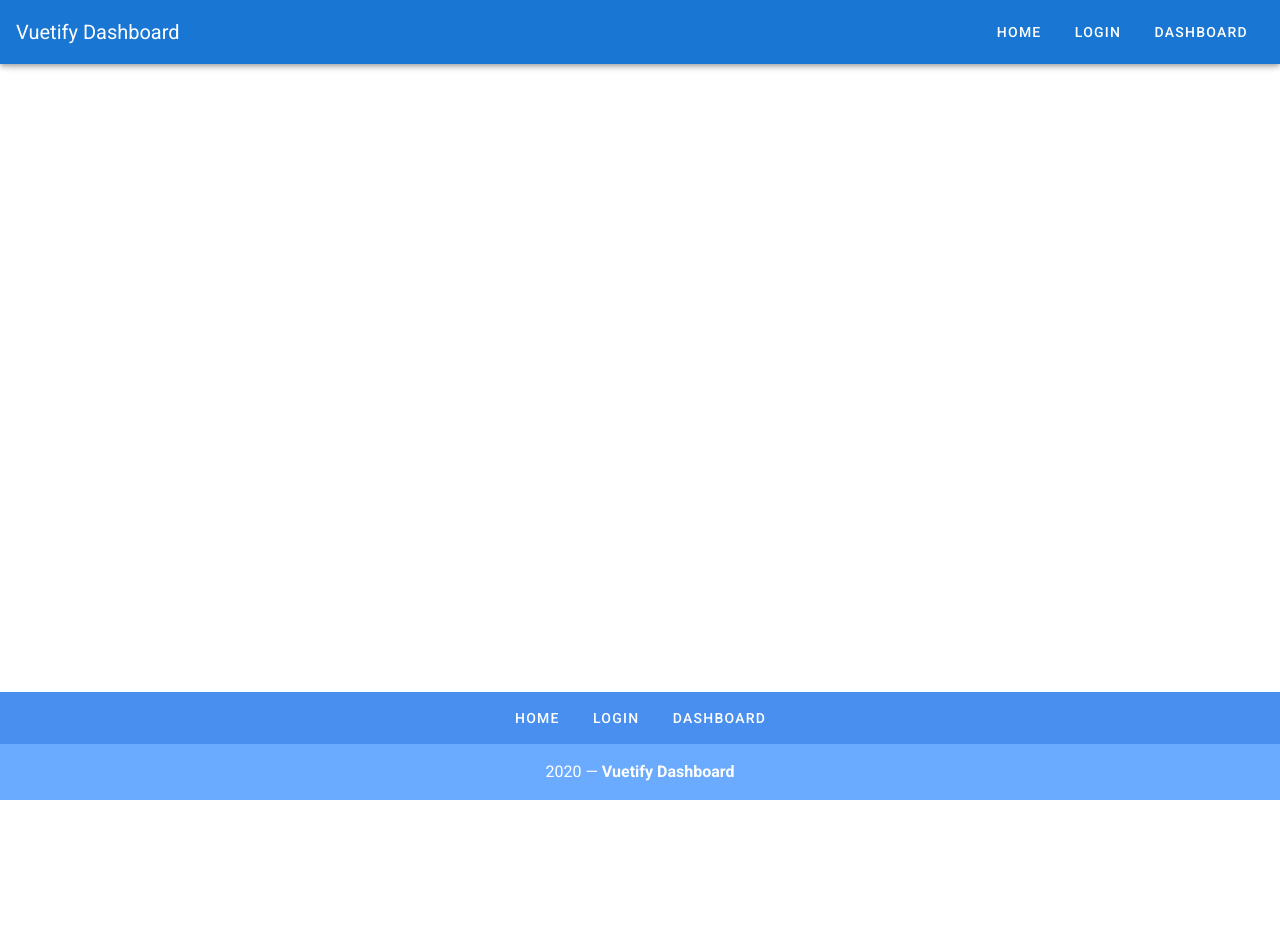
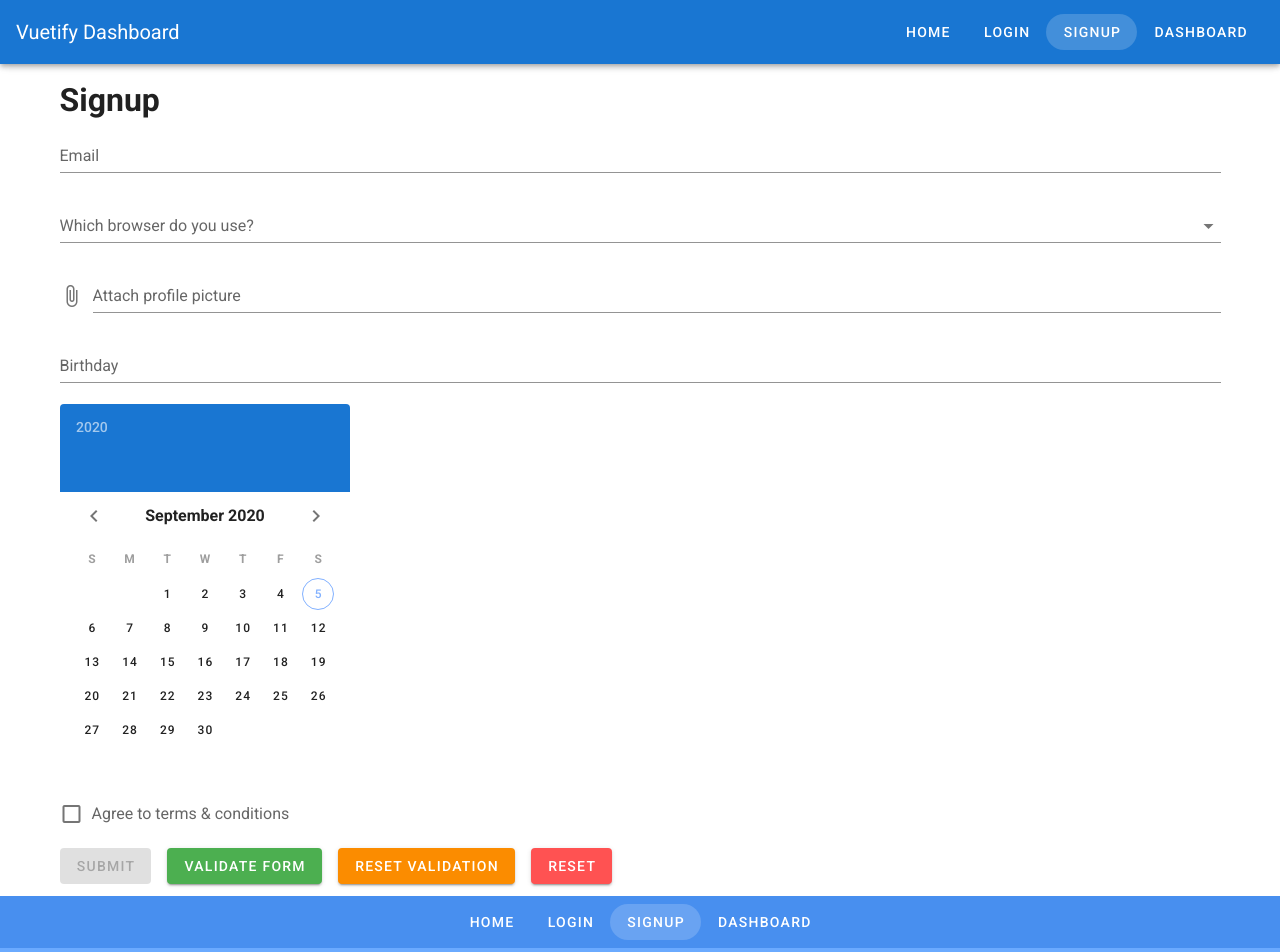
Before and after one commit to Sioomak/User-Interface-with-Vuetify, a Vue app: page /signup in a window 1280 px wide. Shown: the top 952 px of the page. Before the commit the page ends 800 px from the top, so only its background shows below. Built offline with nearby package versions, Linux system fonts and the light colour scheme.

Commit message:
signup page: form validities are updated: email, name, etc

```diff
--- a/src/App.vue
+++ b/src/App.vue
@@ -52,6 +52,10 @@
           url: "/login",
         },
         {
+          label: "Signup",
+          url: "/signup",
+        },
+        {
           label: "Dashboard",
           url: "/dashboard",
         },
--- a/src/router.js
+++ b/src/router.js
@@ -32,5 +32,10 @@
       name: "dashboard",
       component: () => import("./views/Dashboard.vue"),
     },
+    {
+      path: "/signup",
+      name: "signup",
+      component: () => import("./views/Signup.vue"),
+    },
   ],
 });
--- /dev/null
+++ b/src/views/Signup.vue
@@ -0,0 +1,89 @@
+<template>
+  <v-container>
+    <v-row>
+      <v-col>
+        <h1>Signup</h1>
+        <v-form ref="signUpForm" v-model="formValidity">
+          <v-text-field
+            label="Email"
+            type="email"
+            v-model="email"
+            :rules="emailRules"
+            required
+          ></v-text-field>
+          <v-autocomplete
+            label="Which browser do you use?"
+            :items="browsers"
+          ></v-autocomplete>
+          <v-file-input label="Attach profile picture"></v-file-input>
+          <v-text-field
+            v-model="birthday"
+            label="Birthday"
+            readonly
+          ></v-text-field>
+          <v-date-picker v-model="birthday"></v-date-picker>
+          <v-checkbox
+            label="Agree to terms & conditions"
+            v-model="agreeToTerms"
+            :rules="agreeToTermsRules"
+            required
+          ></v-checkbox>
+          <v-btn
+            type="submit"
+            color="primary"
+            class="mr-4"
+            :disabled="!formValidity"
+            >Submit</v-btn
+          >
+          <v-btn color="success" class="mr-4" @click="validateForm"
+            >Validate Form</v-btn
+          >
+          <v-btn color="warning" class="mr-4" @click="resetValidation"
+            >Reset Validation</v-btn
+          >
+          <v-btn color="error" @click="resetForm">Reset</v-btn>
+        </v-form>
+      </v-col>
+    </v-row>
+  </v-container>
+</template>
+
+<script>
+export default {
+  data: () => ({
+    agreeToTerms: false,
+    agreeToTermsRules: [
+      (value) =>
+        !!value ||
+        "You must agree to the terms and conditions to sign up for an account.",
+    ],
+    birthday: "",
+    browsers: ["Chrome", "Firefox", "Safari", "Edge", "Brave"],
+    email: "",
+    emailRules: [
+      (value) => !!value || "Email is required.",
+      (value) => value.indexOf("@") !== 0 || "Email should have a username.",
+      (value) => value.includes("@") || "Email should include an @ symbol.",
+      (value) =>
+        value.indexOf(".") - value.indexOf("@") > 1 ||
+        "Email should contain a valid domain.",
+      (value) => value.includes(".") || "Email should include a period symbol.",
+      (value) =>
+        value.indexOf(".") <= value.length - 3 ||
+        "Email should contain a valid domain extension.",
+    ],
+    formValidity: false,
+  }),
+  methods: {
+    resetForm() {
+      this.$refs.signUpForm.reset();
+    },
+    resetValidation() {
+      this.$refs.signUpForm.resetValidation();
+    },
+    validateForm() {
+      this.$refs.signUpForm.validate();
+    },
+  },
+};
+</script>
```
